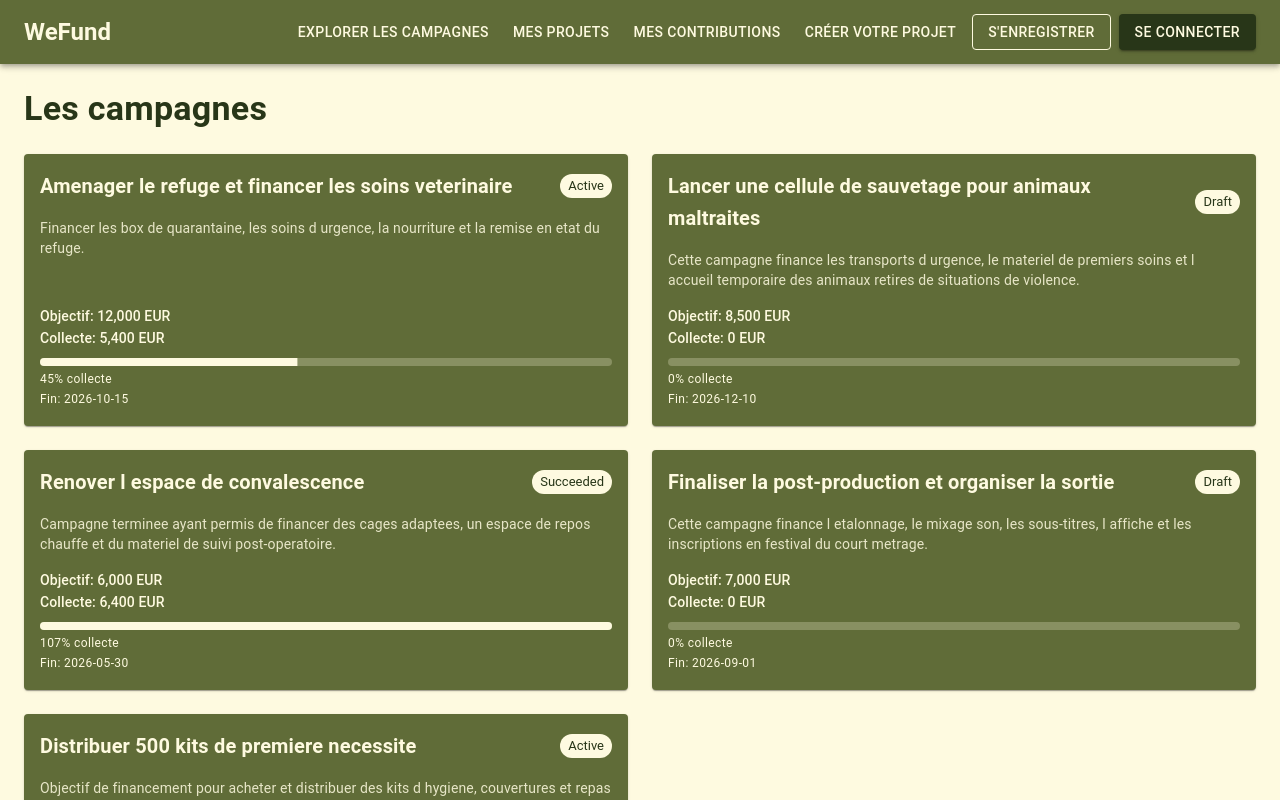
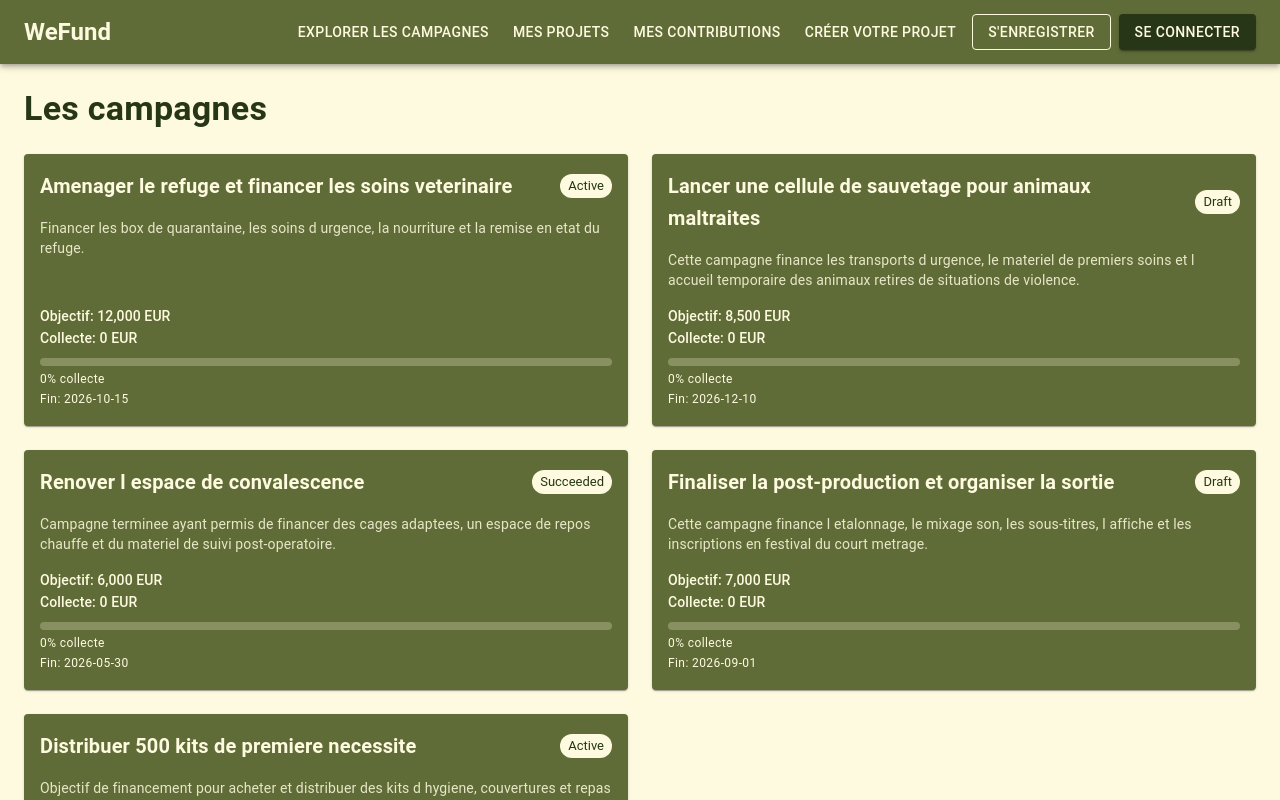
Before and after one commit to wefund-qsi/wefund-frontend, a React (Vite) app: page /campaigns in a window 1280 px wide. Shown: the top 800 px of the page. Built offline with nearby package versions, Linux system fonts and the light colour scheme; some icons are missing.

Commit message:
FIX: erreur type

```diff
--- a/src/domain/campagns/entites/campaign.ts
+++ b/src/domain/campagns/entites/campaign.ts
@@ -43,35 +43,35 @@ interface CampaignBase {
 }
 
 export interface DraftCampaign extends CampaignBase {
-  status: "draft";
+  status: 'BROUILLON';
 }
 
 export interface PendingCampaign extends CampaignBase {
-  status: "pending_validation";
+  status: 'EN_ATTENTE';
 }
 
 export interface ActiveCampaign extends CampaignBase {
-  status: "active";
+  status: 'ACTIVE';
   startedAt: string;
   collectedAmount: number;
 }
 
 export interface SucceededCampaign extends CampaignBase {
-  status: "succeeded";
+  status: 'REUSSIE';
   startedAt: string;
   completedAt: string;
   collectedAmount: number;
 }
 
 export interface FailedCampaign extends CampaignBase {
-  status: "failed";
+  status: 'ECHOUEE';
   startedAt: string;
   completedAt: string;
   collectedAmount: number;
 }
 
 export interface RejectedCampaign extends CampaignBase {
-  status: "rejected";
+  status: 'REFUSEE';
 }
 
 export type Campaign =
@@ -84,9 +84,9 @@ export type Campaign =
 
 export function getCampaignCollectedAmount(campaign: Campaign): number {
   if (
-    campaign.status === "active" ||
-    campaign.status === "succeeded" ||
-    campaign.status === "failed"
+    campaign.status === 'ACTIVE' ||
+    campaign.status === 'REUSSIE' ||
+    campaign.status === 'ECHOUEE'
   ) {
     return campaign.collectedAmount;
   }
--- a/src/ui/pages/AdminPage.tsx
+++ b/src/ui/pages/AdminPage.tsx
@@ -40,8 +40,8 @@ function AdminPage({ viewAllCampaigns }: AdminPageProps) {
   };
 
   const handleAccept = (id: string) => {
-    setCampaigns((prev) =>
-      prev.map((c) =>
+    setCampaigns((prev: Campaign[]) =>
+      prev.map((c: Campaign) =>
         c.id === id && c.status === StatutCampagne.EN_ATTENTE
           ? { ...c, status: StatutCampagne.ACTIVE, startedAt: new Date().toISOString(), collectedAmount: 0 }
           : c
@@ -50,8 +50,8 @@ function AdminPage({ viewAllCampaigns }: AdminPageProps) {
   };
 
   const handleReject = (id: string) => {
-    setCampaigns((prev) =>
-      prev.map((c) =>
+    setCampaigns((prev: Campaign[]) =>
+      prev.map((c: Campaign) =>
         c.id === id && c.status === StatutCampagne.EN_ATTENTE
           ? { ...c, status: StatutCampagne.REFUSEE }
           : c
@@ -60,7 +60,7 @@ function AdminPage({ viewAllCampaigns }: AdminPageProps) {
   };
 
   const filteredCampaigns = campaigns.filter(
-    (c) => c.status === statuses[tabValue]
+    (c: Campaign) => c.status === statuses[tabValue]
   );
 
   return (
@@ -76,7 +76,7 @@ function AdminPage({ viewAllCampaigns }: AdminPageProps) {
         <Tab label={t("admin.tabs.rejected")} />
       </Tabs>
       <Box sx={{ mt: 2, display: 'grid', gridTemplateColumns: { xs: '1fr', sm: 'repeat(2, 1fr)', md: 'repeat(3, 1fr)' }, gap: 2 }}>
-        {filteredCampaigns.map((campaign) => (
+        {filteredCampaigns.map((campaign: Campaign) => (
             <Card key={campaign.id}>
               <CardContent>
                 <Typography variant="h6">{campaign.title}</Typography>
```
